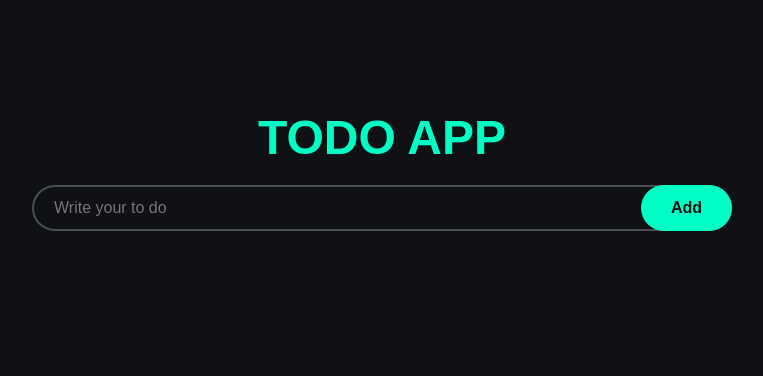
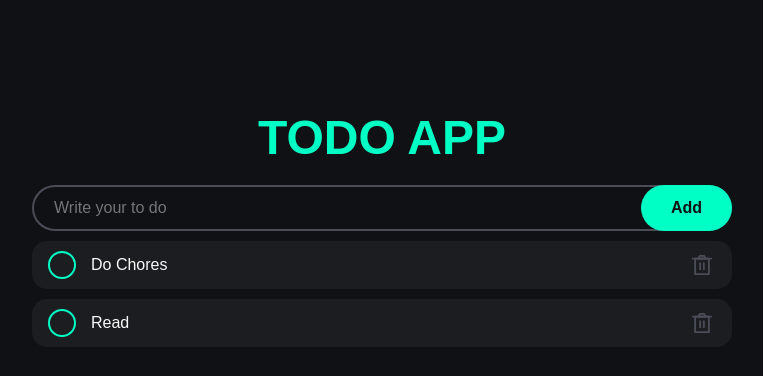
Before and after one commit to paul-saac/Vanilla-To-Do, a plain HTML site: page index.html in a window 1280 px wide. Shown: the whole page, without its empty margins (258-1021 px from the left). Drawn offline with Linux system fonts and the light colour scheme.

Commit message:
getitems

```diff
--- a/index.html
+++ b/index.html
@@ -8,7 +8,7 @@
     <link rel="stylesheet" href="style.css">
     <script src="https://www.gstatic.com/firebasejs/12.0.0/firebase-app-compat.js"></script>
     <script src="https://www.gstatic.com/firebasejs/12.0.0/firebase-firestore-compat.js"></script>
-    <script src="route.js"></script>
+    <script tpye="module" src="route.js"></script>
 </head>
 
 <body>
@@ -20,7 +20,35 @@
         </form>
 
         <ul id="todo-list">
-            <!-- Todos will be loaded from Firestore -->
+            <li class="todo">
+                <input type="checkbox" id="todo-1">
+                <label for="todo-1" class="custom-checkbox">
+                    <svg xmlns="http://www.w3.org/2000/svg" width="24" height="24" viewBox="0 0 24 24">
+                        <path fill="currentColor" d="M18.7 7.2c-.4-.4-1-.4-1.4 0l-7.5 7.5l-3.1-3.1c-.4-.4-1-.4-1.4 0c-.4.4-.4 1 0 1.4l3.8 3.8c.2.2.4.3.7.3c.3 0 .5-.1.7-.3l8.2-8.2c.4-.4.4-1 0-1.4z" />
+                    </svg>
+                </label>
+                <label for="todo-1" class="todo-text">
+                    Do Chores
+                </label>
+                <button class="delete-button">
+                    <svg xmlns="http://www.w3.org/2000/svg" width="22" height="22" viewBox="0 0 48 48"><g fill="none" stroke="currentColor" stroke-linejoin="round" stroke-width="4"><path d="M9 10v34h30V10H9Z"/><path stroke-linecap="round" d="M20 20v13m8-13v13M4 10h40"/><path d="m16 10l3.289-6h9.488L32 10H16Z"/></g></svg>
+                </button>
+            </li>
+            <li class="todo">
+                <input type="checkbox" id="todo-2">
+                <label for="todo-2" class="custom-checkbox">
+                    <svg xmlns="http://www.w3.org/2000/svg" width="24" height="24" viewBox="0 0 24 24">
+                        <path fill="currentColor" d="M18.7 7.2c-.4-.4-1-.4-1.4 0l-7.5 7.5l-3.1-3.1c-.4-.4-1-.4-1.4 0c-.4.4-.4 1 0 1.4l3.8 3.8c.2.2.4.3.7.3c.3 0 .5-.1.7-.3l8.2-8.2c.4-.4.4-1 0-1.4z" />
+                    </svg>
+                </label>
+                <label for="todo-2" class="todo-text">
+                    Read
+                </label>
+                <button class="delete-button">
+                    <svg xmlns="http://www.w3.org/2000/svg" width="22" height="22" viewBox="0 0 48 48"><g fill="none" stroke="currentColor" stroke-linejoin="round" stroke-width="4"><path d="M9 10v34h30V10H9Z"/><path stroke-linecap="round" d="M20 20v13m8-13v13M4 10h40"/><path d="m16 10l3.289-6h9.488L32 10H16Z"/></g></svg>
+                </button>
+            </li>
+
         </ul>
     </div>
 
--- a/index.js
+++ b/index.js
@@ -20,6 +20,13 @@ function addTodo() {
 
 function getItems(){
     db.collection("todo").onSnapshot((snapshot) => {
-
-    })
+        let items = [];
+        snapshot.docs.forEach((doc) => {
+            items.push({
+                id: doc.id,
+                ...doc.data()
+            })
+        });
+        console.log(items);
+    });
 }
```
